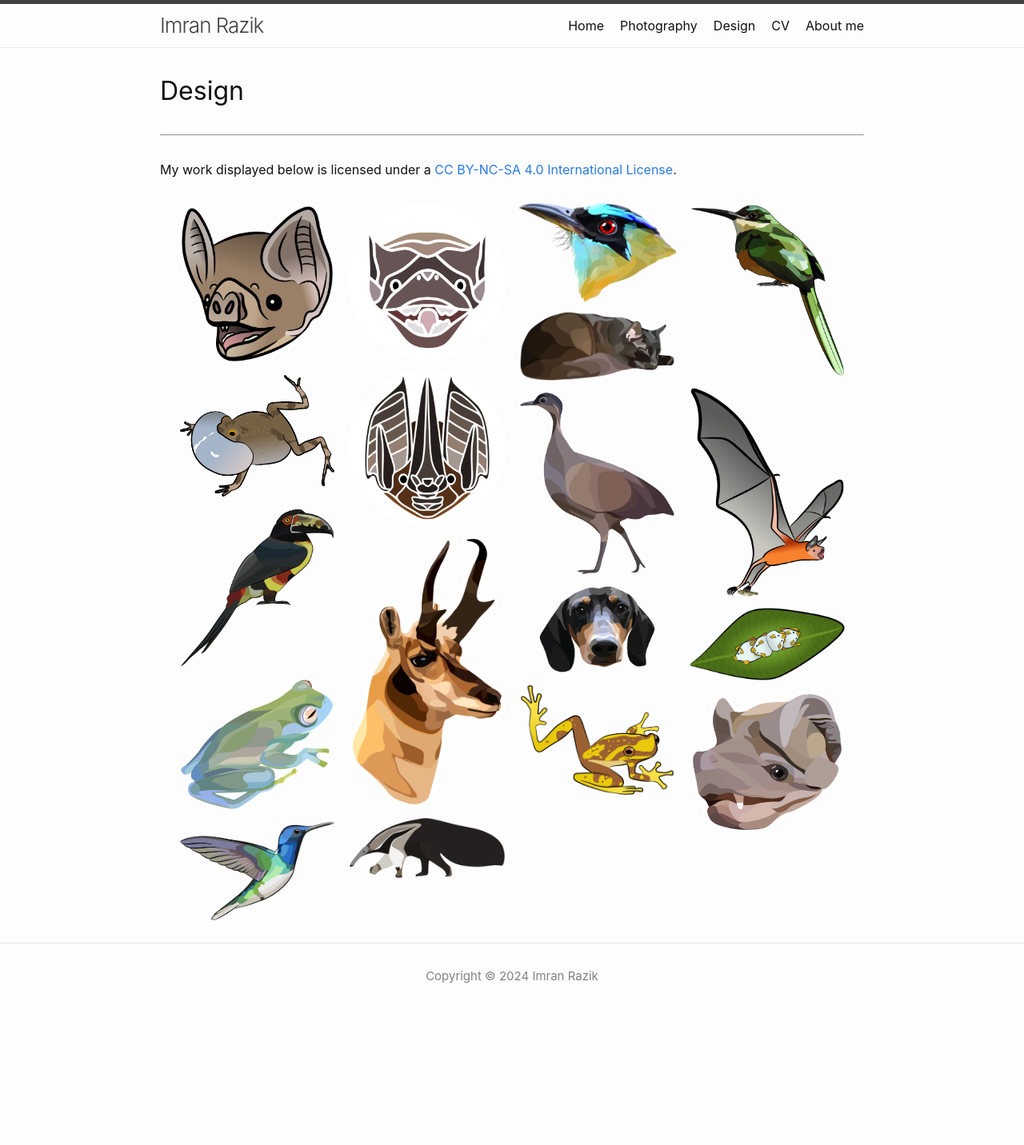
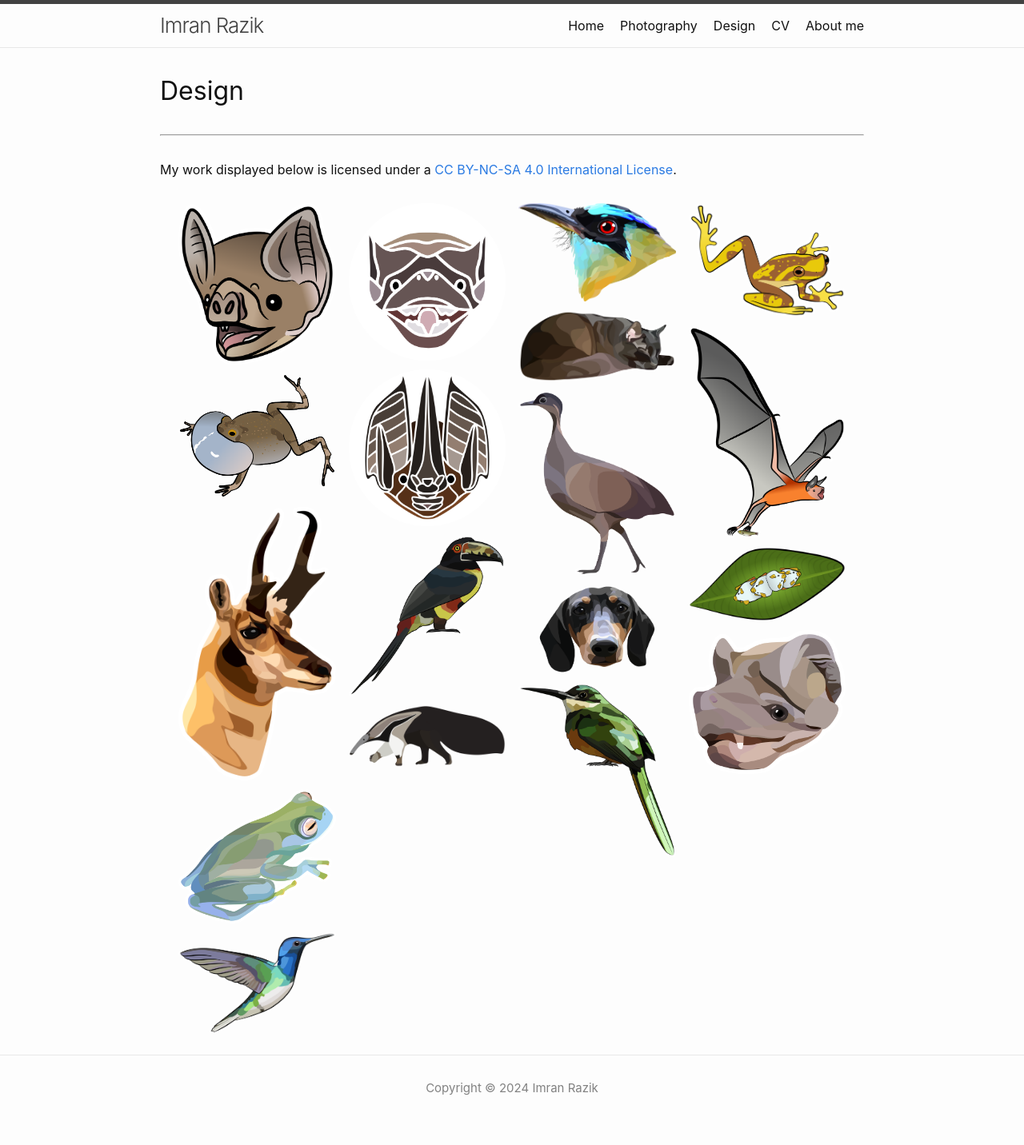
Before and after one commit to imranrazik/imranrazik.github.io, a Jekyll site: the page built from Design.md, in a window 1280 px wide. Shown: the whole page at 80% size. Built offline with Jekyll 4.4.1, drawn with Linux system fonts in a browser that asks for light colours; our own code applies the rules of GitHub Pages for plain Markdown files; before the commit the page ends 1293 px from its top, so only the background shows below that.

Commit message:
Update Design.md

```diff
--- a/Design.md
+++ b/Design.md
@@ -10,14 +10,14 @@ My work displayed below is licensed under a [CC BY-NC-SA 4.0 International Licen
   <div class="column">
     <img src="/assets/illustrations/vampire_v02.png" loading="lazy" decoding="async" style="width:100%">
     <img src="/assets/illustrations/tungara.png" loading="lazy" decoding="async" style="width:100%">
-    <img src="/assets/illustrations/aracari.png" loading="lazy" decoding="async" style="width:100%">
+    <img src="/assets/illustrations/pronghorn.png" loading="lazy" decoding="async" style="width:100%">
     <img src="/assets/illustrations/glass frog.png" loading="lazy" decoding="async" style="width:100%">
     <img src="/assets/illustrations/jacobin.png" loading="lazy" decoding="async" style="width:100%">
   </div>
   <div class="column">
     <img src="/assets/illustrations/molossus_02.png" loading="lazy" decoding="async" style="width:100%">
     <img src="/assets/illustrations/lonch2.png" loading="lazy" decoding="async" style="width:100%">
-    <img src="/assets/illustrations/pronghorn.png" loading="lazy" decoding="async" style="width:100%">
+    <img src="/assets/illustrations/aracari.png" loading="lazy" decoding="async" style="width:100%">
     <img src="/assets/illustrations/anteater.png"  loading="lazy" decoding="async" style="width:100%">
   </div>
   <div class="column">
@@ -25,10 +25,10 @@ My work displayed below is licensed under a [CC BY-NC-SA 4.0 International Licen
     <img src="/assets/illustrations/cat.png" loading="lazy" decoding="async" style="width:100%">
     <img src="/assets/illustrations/tinamou.png" loading="lazy" decoding="async" style="width:100%">
     <img src="/assets/illustrations/wellington.png" loading="lazy" decoding="async" style="width:100%">
-    <img src="/assets/illustrations/hila.png" loading="lazy" decoding="async" style="width:100%">
+    <img src="/assets/illustrations/emeraldbird.png" loading="lazy" decoding="async" style="width:100%">
   </div>
   <div class="column">
-    <img src="/assets/illustrations/emeraldbird.png" loading="lazy" decoding="async" style="width:100%">
+    <img src="/assets/illustrations/hila.png" loading="lazy" decoding="async" style="width:100%">
     <img src="/assets/illustrations/noctilio_v02.png" loading="lazy" decoding="async" style="width:100%">
     <img src="/assets/illustrations/ectophylla.png" loading="lazy" decoding="async" style="width:100%">
     <img src="/assets/illustrations/molossus_03.png" loading="lazy" decoding="async" style="width:100%">
```
